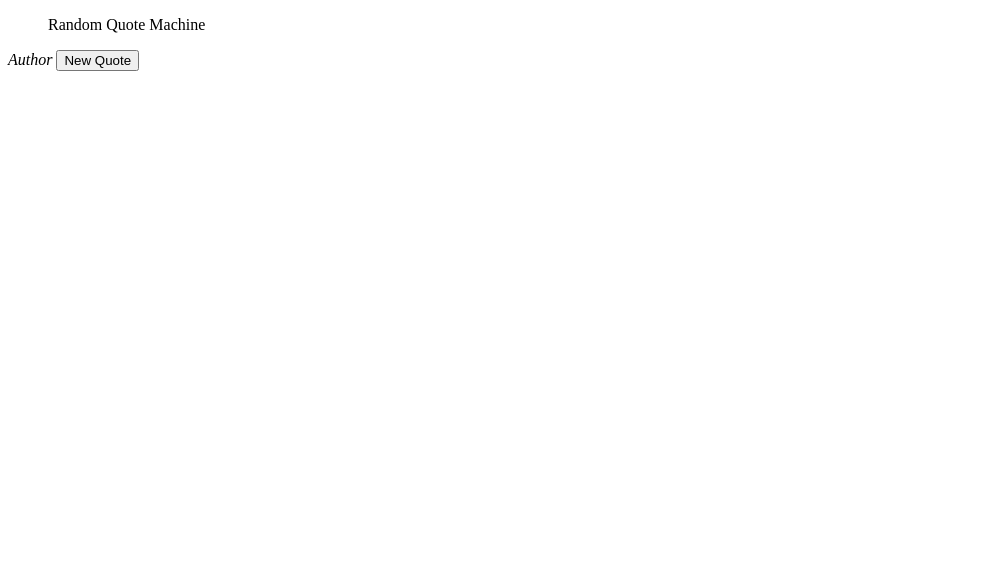
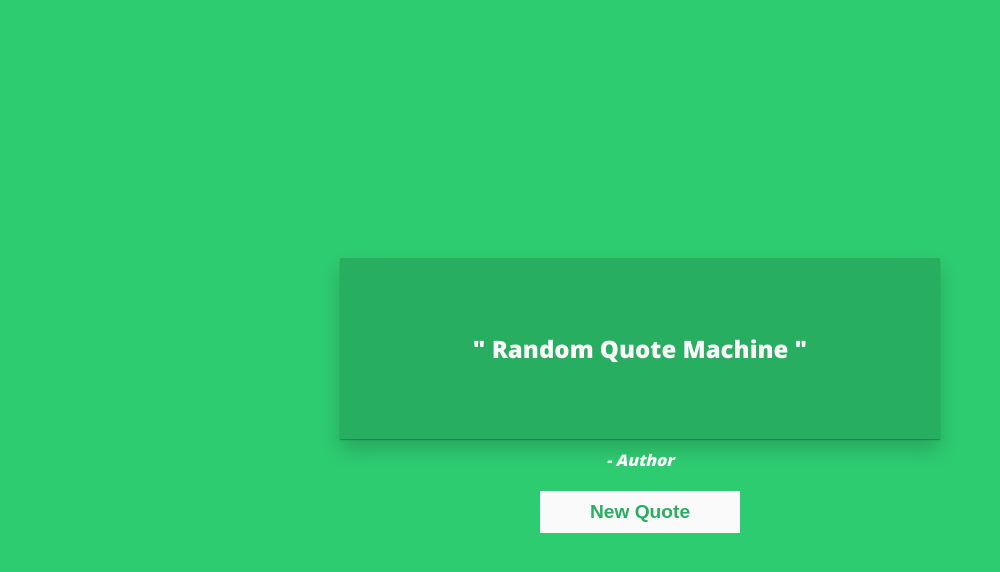
Before and after one commit to 12afaelPereira/Random-Quote-Machine, a plain HTML site: page index.html in a window 1280 px wide. Shown: the whole page, without its empty margins (0-1000 px from the left). Drawn offline with nearby package versions, Linux system fonts and the light colour scheme.

Commit message:
added css

```diff
--- a/index.html
+++ b/index.html
@@ -2,15 +2,20 @@
 <html>
 <head>
 	<meta charset="utf-8">
+	<meta name="viewport" content="width=device-width, initial-scale=1">
+	<link rel="stylesheet" type="text/css" href="./resources/css/index.css">
 	<title>Random Quote Machine</title>
 </head>
 <body>
-	<div>
-		<blockquote class="quote card">
-			<p class="quote-text"> Random Quote Machine </p>
-		</blockquote>
+	<div class="container">
+		<div class="sub-container card">
+			<blockquote class="quote">
+				<p class="quote-text"> Random Quote Machine </p>
+			</blockquote>
+		</div>
 		<cite class="quote-author"> Author</cite>
 		<button class="quote-button">New Quote</button>
+
 	</div>
 	<script type="text/javascript" src="./resources/js/index.js"></script>
 </body>
--- a/resources/css/index.css
+++ b/resources/css/index.css
@@ -0,0 +1,65 @@
+@import url(https://fonts.googleapis.com/css?family=Open+Sans:800);
+
+html,
+body{
+	height: 100%;
+	margin: 0;
+	background: #2ecc71;
+}
+
+.container{
+	height: 100%;
+	display: flex;
+	align-items: center;
+	justify-content: center;
+	flex-direction: column;
+}
+
+.sub-container{
+	width: 500px;
+	padding: 50px;
+	text-align: center;
+	background: #27ae60;
+}
+.quote-text {
+  font-size: 1.5em;
+  text-align: center;
+  font-family: 'Open Sans', sans-serif;
+  color: #FAFAFA;
+}
+
+.quote-text::before,
+.quote-text::after {
+  content: ' " ';
+}
+
+.quote-author,
+.quote-button{
+	margin: 10px 0px 10px 0px;
+}
+
+.quote-author{
+	/*width: 20%;*/
+	font-size: 1em;
+	font-family: 'Open Sans', sans-serif;
+	color: #FAFAFA;
+	text-align: center;
+}
+
+.quote-author::before {
+  content: "- ";
+}
+
+.quote-button{
+	padding: 10px 50px;
+	cursor: pointer;
+	border: none;
+	background: #FAFAFA;
+	font-size: 1.2em;
+	font-weight: bold;
+	color: #27ae60;
+}
+
+.card {
+  box-shadow: 0 10px 20px rgba(0, 0, 0, 0.19), 0 1px 1px rgba(0, 0, 0, 0.23);
+}
```
Also changed, not shown: 1 other file.
